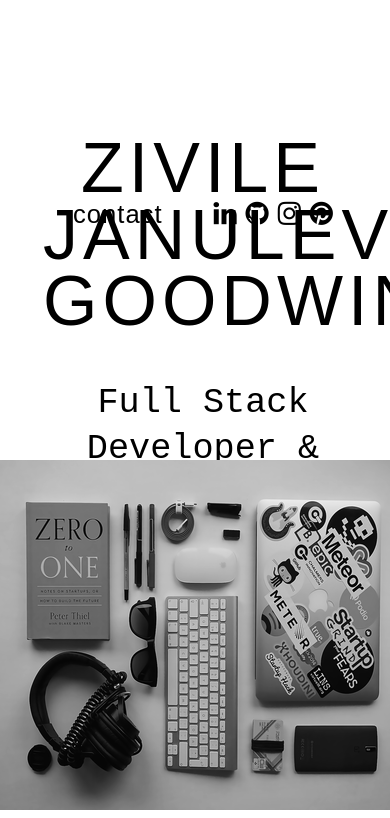
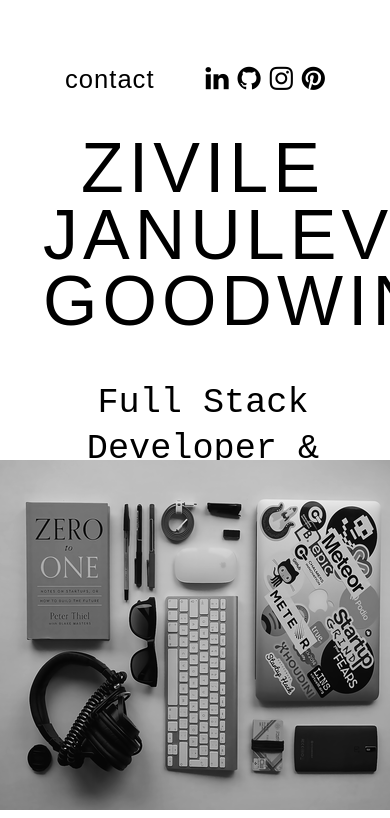
Before and after one commit to zivile777/zivile777.github.io, a plain HTML site: page index.html in a window 390 px wide. Shown: the top 818 px of the page. Drawn offline with Linux system fonts and the light colour scheme.

Commit message:
change mobile compatibility

```diff
--- a/css/style.css
+++ b/css/style.css
@@ -7,7 +7,6 @@ body {
   width: 100%;
   height: auto;
   min-height: 100%;
-  position: relative;
 }
 
 .main-header {
--- a/index.html
+++ b/index.html
@@ -2,20 +2,12 @@
 <html lang="en">
 <head>
   <meta charset="UTF-8">
-  <meta name="viewport" content="width=device-width, initial-scale=1, maximum-scale=1, user-scalable=no">
   <title>Zivile JG</title>
   <link rel="stylesheet" type="text/css" href="css/style.css">
   <link rel="stylesheet" href="https://cdnjs.cloudflare.com/ajax/libs/font-awesome/4.7.0/css/font-awesome.min.css">
 </head>
 <body>
   <div class="main">
-  <nav class="nav-social-media">
-    <a href="https://www.linkedin.com/in/zivile-januleviciute-goodwin/" class="fa fa-linkedin"></a>
-    <a href="https://github.com/zivile777" class="fa fa-github"></a>
-    <a href="https://www.instagram.com/sepulture/" class="fa fa-instagram"></a>
-    <a href="https://www.pinterest.com/zivilejg/" class="fa fa-pinterest"></a>
-  </nav>
-  <a href="mailto:zivile.goodwin@gmail.com" class="button-contact">contact</a>
     <header class="main-header">
       <div class="logo">
         <h1 class="logo-title">Zivile<br>Januleviciute<br>Goodwin</h1>
@@ -24,6 +16,13 @@
         <p>Full Stack Developer & Designer</p>
       </div>
     </header>
+    <nav class="nav-social-media">
+      <a href="https://www.linkedin.com/in/zivile-januleviciute-goodwin/" class="fa fa-linkedin"></a>
+      <a href="https://github.com/zivile777" class="fa fa-github"></a>
+      <a href="https://www.instagram.com/sepulture/" class="fa fa-instagram"></a>
+      <a href="https://www.pinterest.com/zivilejg/" class="fa fa-pinterest"></a>
+    </nav>
+    <a href="mailto:zivile.goodwin@gmail.com" class="button-contact">contact</a>
     <div class="links-div">
       <div class="container">
       <div class="div-box">
```
